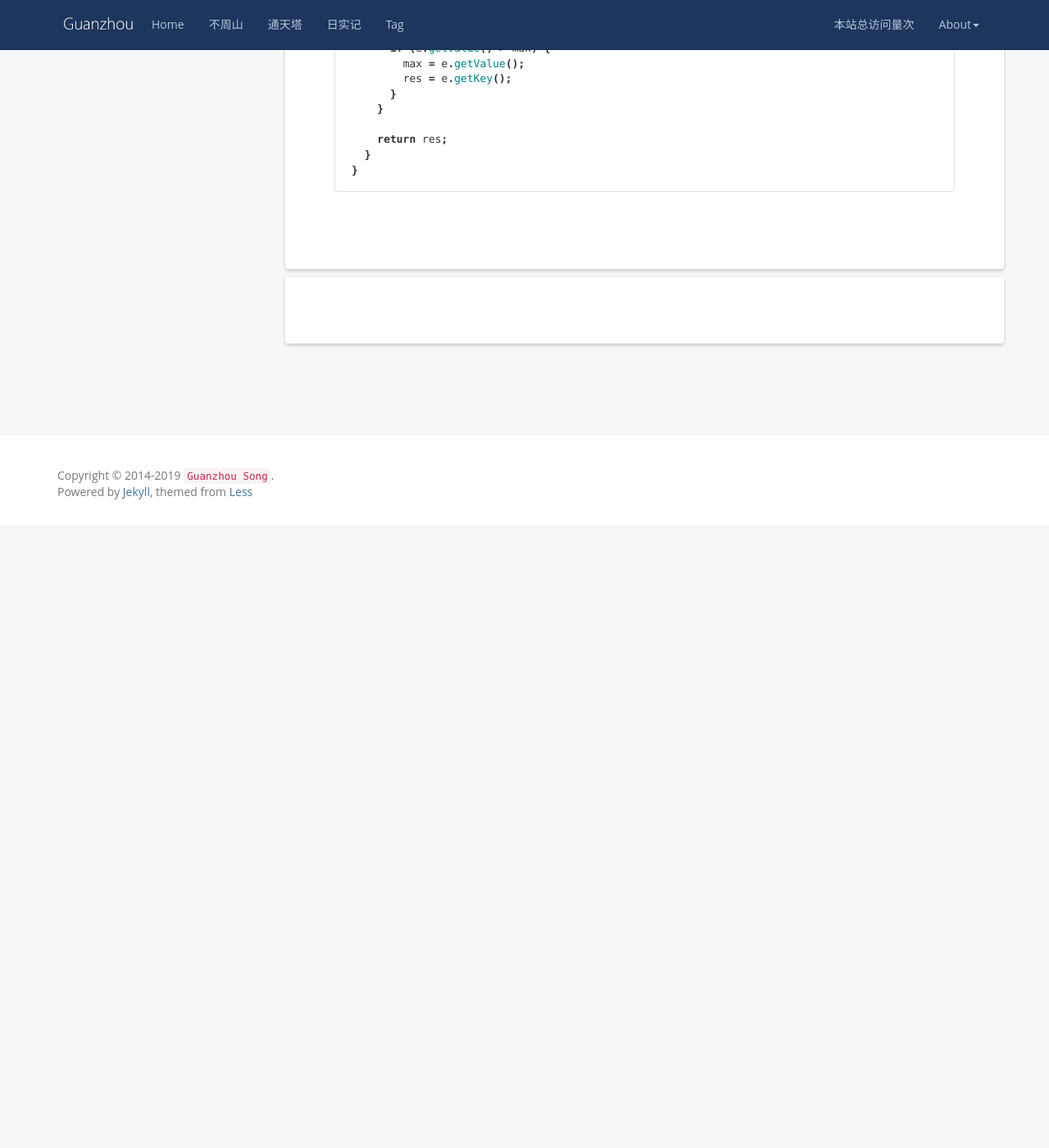
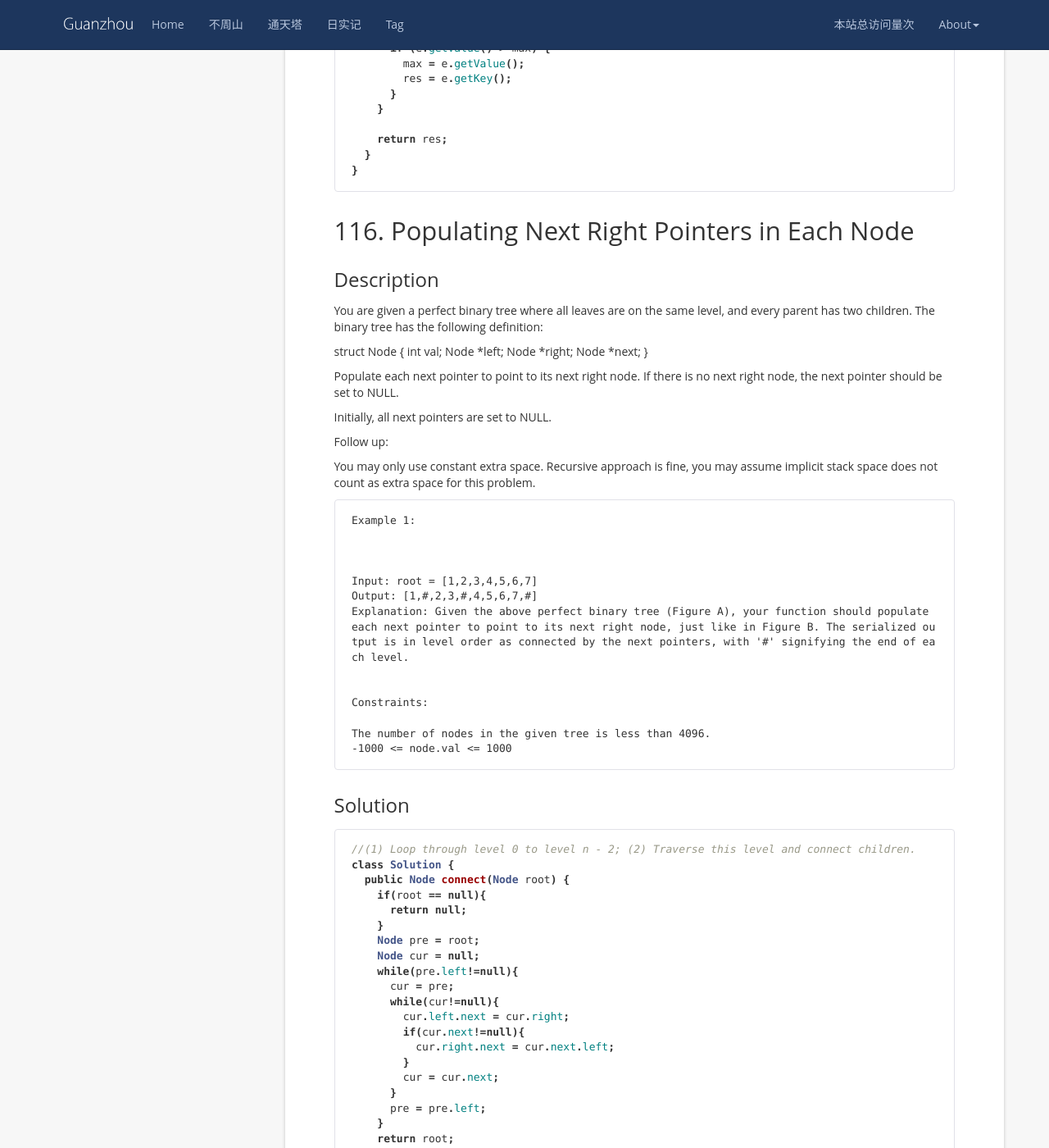
Before and after one commit to wangsimin04/GuanzhouSong.github.io, a Jekyll site: the page built from _posts/2019-12-01-LeetCode.md, in a window 1280 px wide and 1400 px high, scrolled down 7180 px. Shown: the whole window at 82% size. Built offline with Jekyll 4.4.1, drawn with Linux system fonts in a browser that asks for light colours; nearby versions of some CDN libraries; comment, search, counter and statistics services are not loaded; before the commit the page ends 7820 px from its top, so only the background shows below that.

Commit message:
Update 2019-12-01-LeetCode.md

````diff
--- a/_posts/2019-12-01-LeetCode.md
+++ b/_posts/2019-12-01-LeetCode.md
@@ -350,3 +350,69 @@ class Solution {
   }
 }
 ```
+
+## 116. Populating Next Right Pointers in Each Node
+### Description
+You are given a perfect binary tree where all leaves are on the same level, and every parent has two children. The binary tree has the following definition:
+
+struct Node {
+  int val;
+  Node \*left;
+  Node \*right;
+  Node \*next;
+}
+
+Populate each next pointer to point to its next right node. If there is no next right node, the next pointer should be set to NULL.
+
+Initially, all next pointers are set to NULL.
+
+
+
+Follow up:
+
+You may only use constant extra space.
+Recursive approach is fine, you may assume implicit stack space does not count as extra space for this problem.
+
+```
+Example 1:
+
+
+
+Input: root = [1,2,3,4,5,6,7]
+Output: [1,#,2,3,#,4,5,6,7,#]
+Explanation: Given the above perfect binary tree (Figure A), your function should populate each next pointer to point to its next right node, just like in Figure B. The serialized output is in level order as connected by the next pointers, with '#' signifying the end of each level.
+
+
+Constraints:
+
+The number of nodes in the given tree is less than 4096.
+-1000 <= node.val <= 1000
+```
+
+
+### Solution
+```java
+//(1) Loop through level 0 to level n - 2; (2) Traverse this level and connect children.
+class Solution {
+  public Node connect(Node root) {
+    if(root == null){
+      return null;
+    }
+    Node pre = root;
+    Node cur = null;
+    while(pre.left!=null){
+      cur = pre;
+      while(cur!=null){
+        cur.left.next = cur.right;
+        if(cur.next!=null){
+          cur.right.next = cur.next.left;
+        }
+        cur = cur.next;
+      }
+      pre = pre.left;
+    }
+    return root;
+  }
+}
+
+```
````
